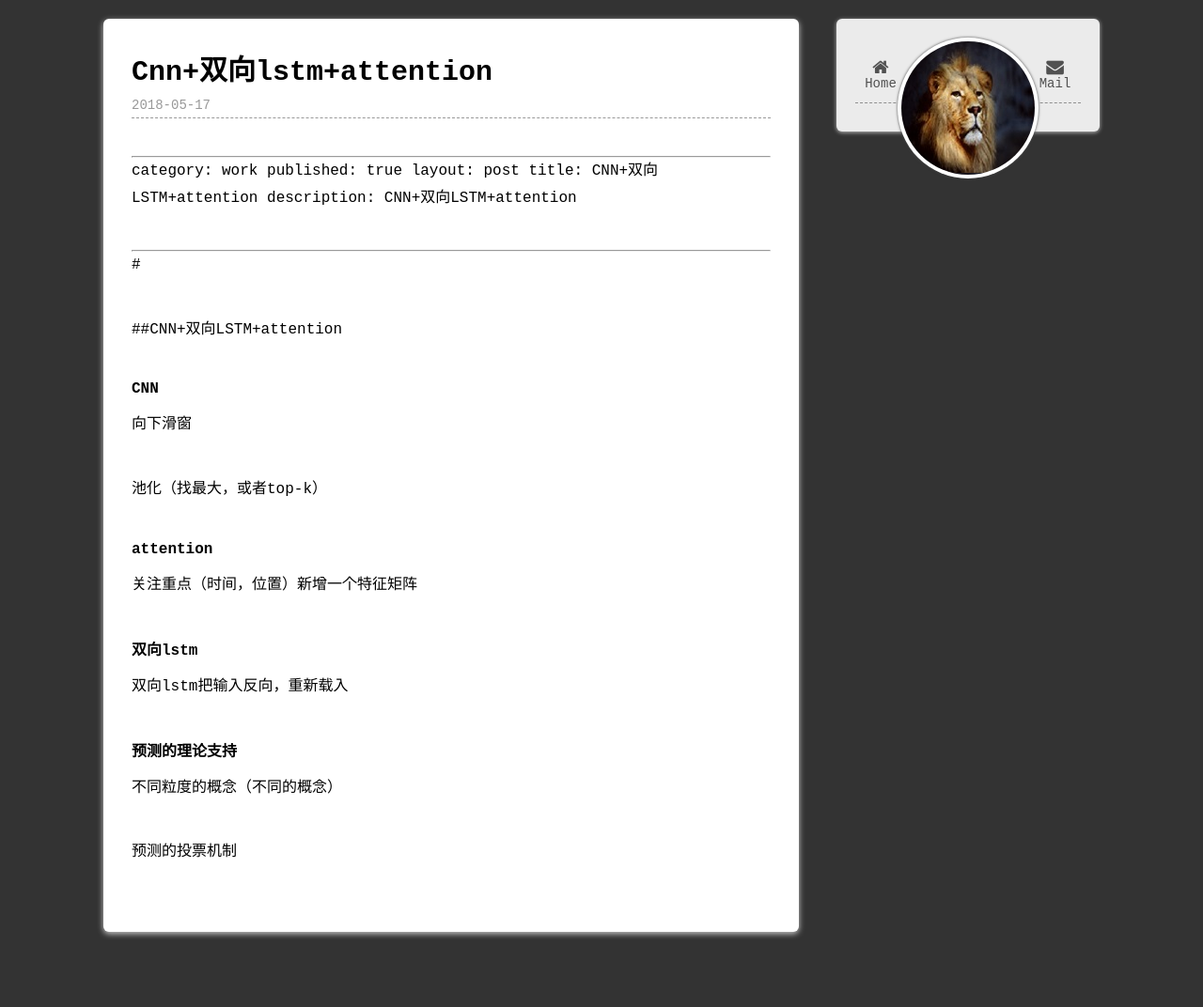
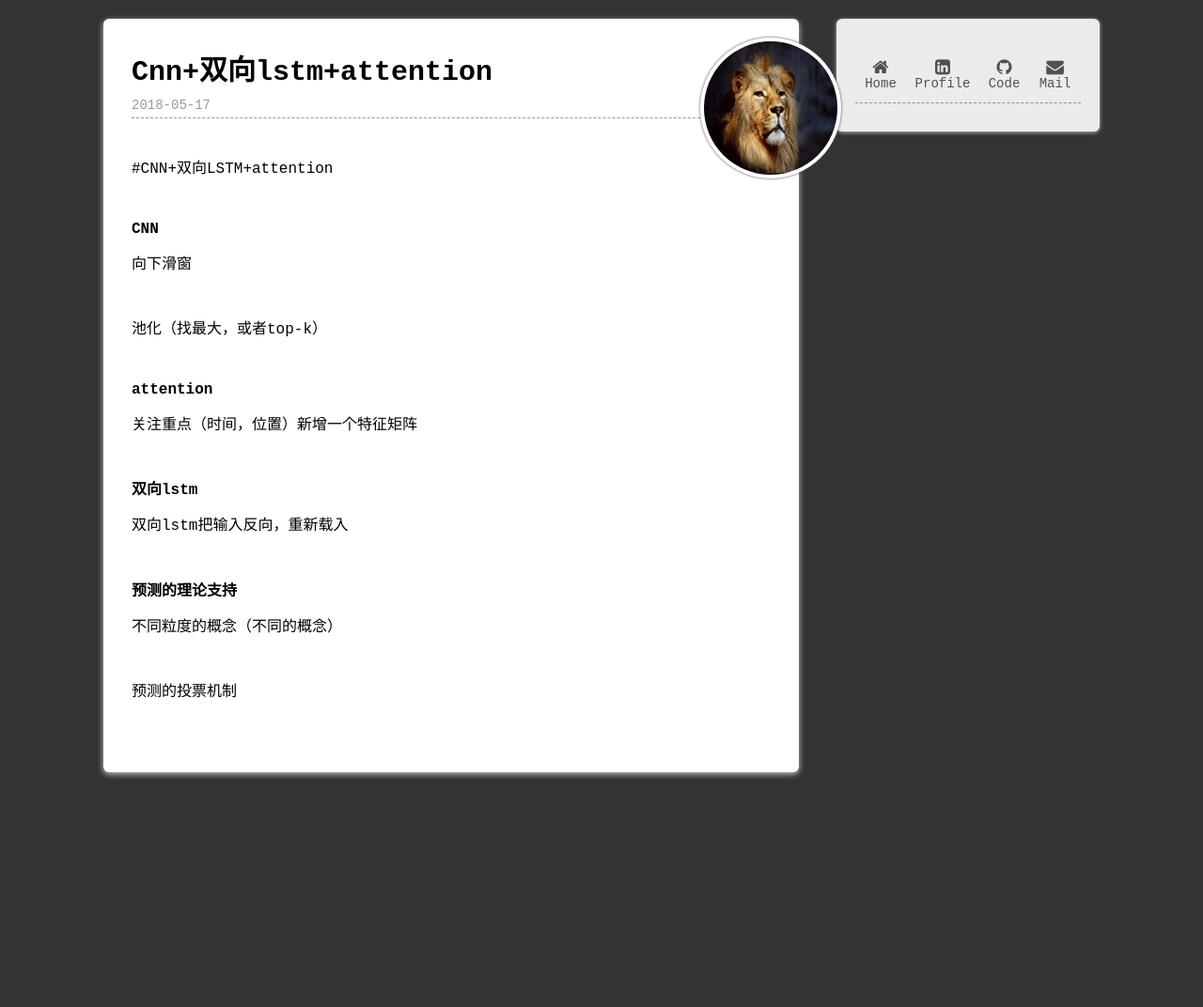
Before and after one commit to jjAugust/jjAugust.github.io, a Jekyll site: the page built from _posts/resume/2018-05-17-CNN+双向LSTM+attention.md, in a window 1280 px wide. Shown: the whole page at 94% size. Built offline with Jekyll 4.4.1, drawn with Linux system fonts in a browser that asks for light colours; our own code applies the rules of GitHub Pages for plain Markdown files; after the commit the page ends 902 px from its top, so only the background shows below that.

Commit message:
Update 2018-05-17-CNN+双向LSTM+attention.md

```diff
--- a/_posts/resume/2018-05-17-CNN+双向LSTM+attention.md
+++ b/_posts/resume/2018-05-17-CNN+双向LSTM+attention.md
@@ -1,18 +1,4 @@
-
-
-------
-
-category: work
-published: true
-layout: post
-title: CNN+双向LSTM+attention
-description: CNN+双向LSTM+attention
-
-------
-
-#
-
-##CNN+双向LSTM+attention
+#CNN+双向LSTM+attention
 
 #### CNN
 
```
